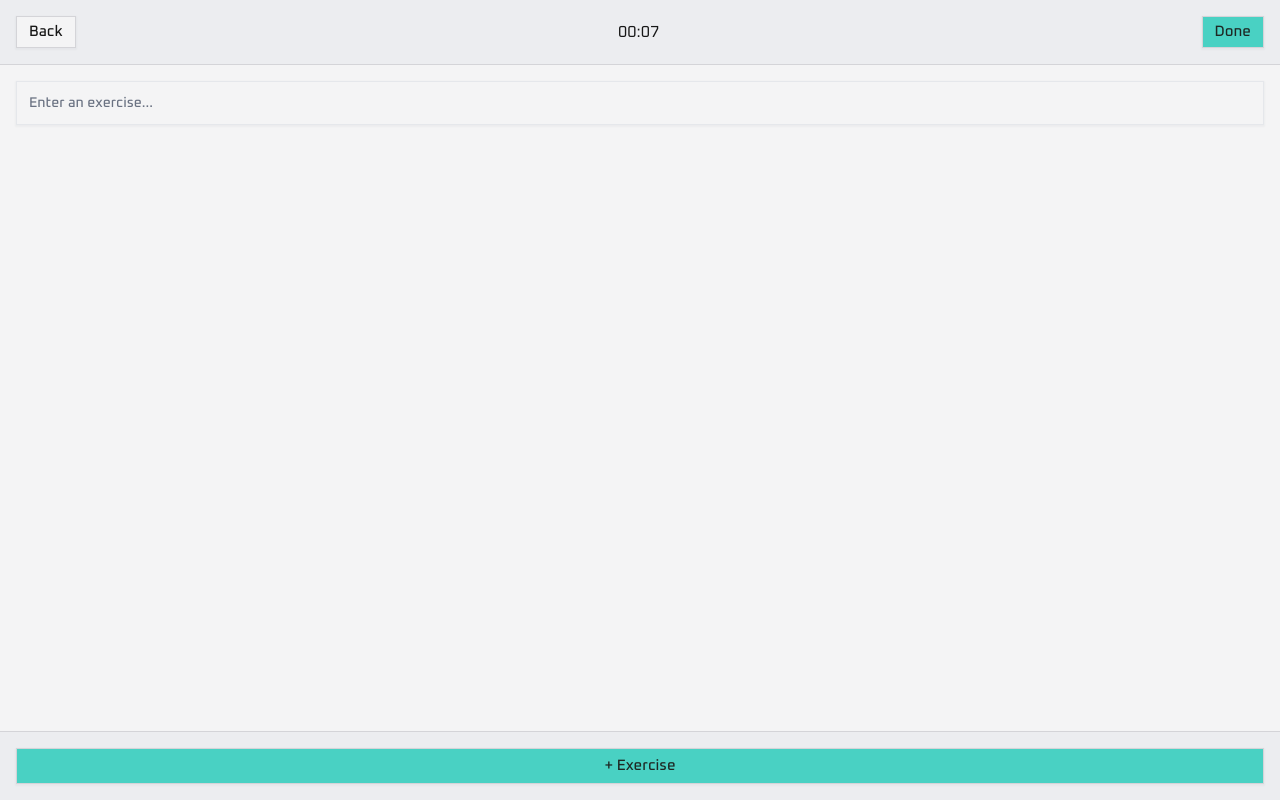
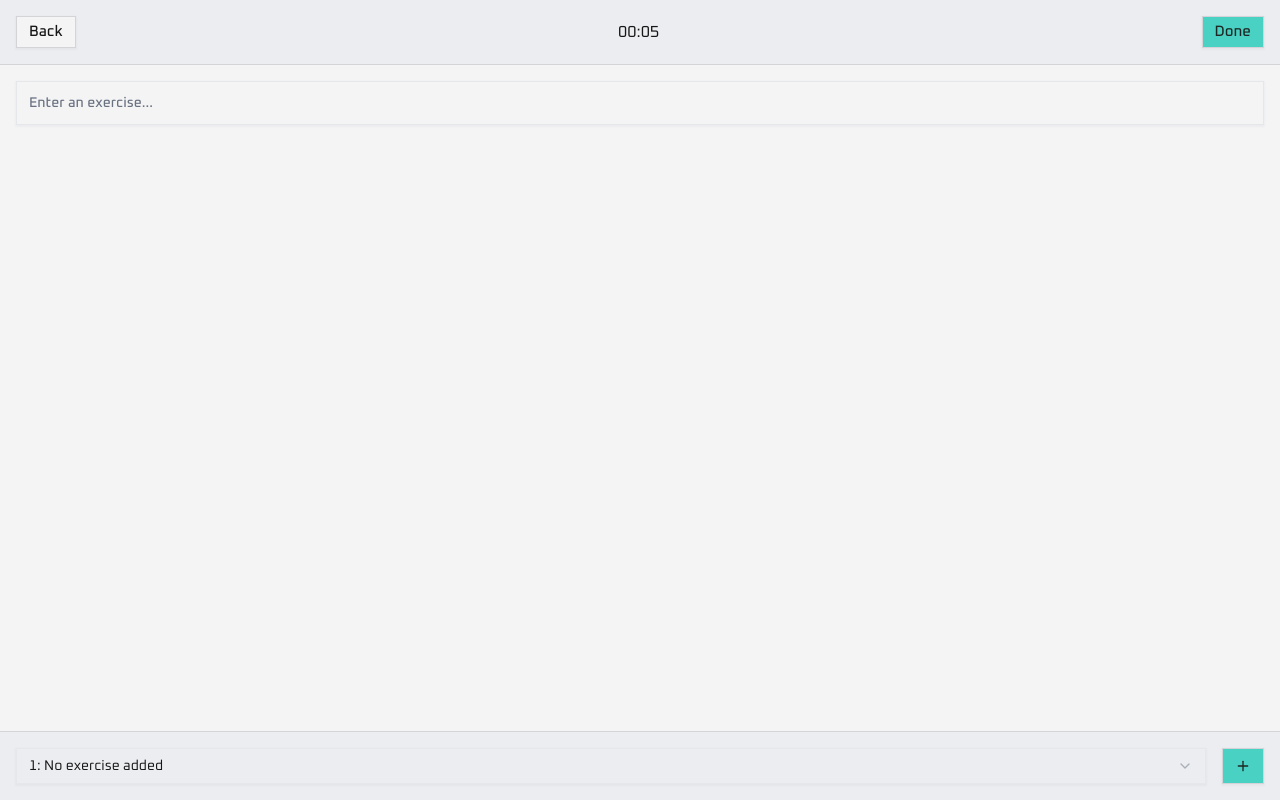
Before and after one commit to laoz40/Horus, a Next.js app: page /workouts/new in a window 1280 px wide. Built offline with nearby package versions, Linux system fonts and the light colour scheme.

Commit message:
feat(workout-form): add exercise selector and visibility tracking

```diff
--- a/components/WorkoutForm.tsx
+++ b/components/WorkoutForm.tsx
@@ -21,6 +21,16 @@ import {
 import ExerciseForm from "./ExerciseForm";
 import { Button } from "./ui/button";
 import { WorkoutNameDialog } from "./WorkoutNameDialog";
+import { PlusIcon } from "lucide-react";
+import {
+	Select,
+	SelectContent,
+	SelectGroup,
+	SelectItem,
+	SelectLabel,
+	SelectTrigger,
+	SelectValue,
+} from "./ui/select";
 
 interface WorkoutFormProps {
 	initialData?: WorkoutFormData;
@@ -61,7 +71,7 @@ export default function WorkoutForm({
 
 	const {
 		control,
-		// watch,
+		watch,
 		handleSubmit,
 		formState: {
 			// errors,
@@ -163,17 +173,55 @@ export default function WorkoutForm({
 	// -----
 
 	// attach each exercise form div to the exercise id
-	const exerciseFormDivRefs = useRef<Record<string, HTMLDivElement | null>>({});
+	const exerciseFormRefs = useRef<Record<string, HTMLDivElement | null>>({});
+	const selectedFormRef = useRef<HTMLDivElement | null>(null);
 
 	useEffect(() => {
 		if (scrollTargetId == null) return;
 
-		const scrollTarget = exerciseFormDivRefs.current[scrollTargetId];
+		const scrollTarget = exerciseFormRefs.current[scrollTargetId];
 		scrollTarget?.scrollIntoView({
 			behavior: "smooth",
 			block: "end",
 		});
 	}, [scrollTargetId]);
+
+	const watchedExercises = watch("exercises");
+	const [selectedExerciseId, setSelectedExerciseId] = useState<
+		string | undefined
+	>(() => exercises[0]?.id ?? "");
+
+	const setExerciseLabel = (exerciseIndex: number) => {
+		const selectLabel = watchedExercises?.[exerciseIndex]?.global?.name?.trim();
+		return selectLabel ? selectLabel : "No exercise added";
+	};
+
+	useEffect(() => {
+		const scrollContainer = selectedFormRef.current;
+		if (!scrollContainer) return;
+
+		const observer = new IntersectionObserver(
+			(forms) => {
+				const visible = forms.filter((form) => form.isIntersecting);
+				if (visible.length === 0) return;
+				// Sort visible forms by how much is on screen (most visible first), then pick the first one
+				const mostVisible = visible.sort(
+					(a, b) => (b.intersectionRatio ?? 0) - (a.intersectionRatio ?? 0),
+				)[0];
+				const id = (mostVisible.target as HTMLElement).dataset.exerciseId;
+				if (id) setSelectedExerciseId(id);
+			},
+			{
+				root: scrollContainer,
+				rootMargin: "-45% 0px -45% 0px",
+				threshold: [0, 0.5, 1],
+			},
+		);
+		Object.values(exerciseFormRefs.current).forEach((form) => {
+			if (form) observer.observe(form);
+		});
+		return () => observer.disconnect();
+	}, [exercises.length]);
 
 	// -----
 
@@ -229,13 +277,17 @@ export default function WorkoutForm({
 					id="workout-form"
 					onSubmit={handleSubmit(submitWorkout)}>
 					{/* Exercise Form */}
-					<section className="flex flex-col flex-1 overflow-y-auto snap-y snap-mandatory">
+					<section
+						ref={selectedFormRef}
+						className="flex flex-col flex-1 overflow-y-auto snap-y snap-mandatory">
 						{exercises.map((exercise, exerciseIndex) => (
 							<ExerciseForm
 								key={exercise.id}
 								exerciseIndex={exerciseIndex}
 								ref={(ExerciseForm) => {
-									exerciseFormDivRefs.current[exercise.id] = ExerciseForm;
+									exerciseFormRefs.current[exercise.id] = ExerciseForm;
+									if (ExerciseForm)
+										ExerciseForm.dataset.exerciseId = exercise.id;
 								}}
 								className="snap-start min-h-full h-full"
 								handleDeleteExercise={() => handleDeleteExercise(exerciseIndex)}
@@ -244,12 +296,36 @@ export default function WorkoutForm({
 					</section>
 
 					{/* Add Exercise */}
-					<div className="flex w-full border-t p-4 bg-input/50 dark:backdrop-blur-xs">
+					<div className="flex flex-row w-full gap-4 border-t p-4 bg-input/50 dark:backdrop-blur-xs">
+						<div className="flex grow items-center justify-start">
+							<Select
+								value={selectedExerciseId}
+								onValueChange={(value) => {
+									setSelectedExerciseId(value);
+									setScrollTargetId(value);
+								}}>
+								<SelectTrigger className="w-full">
+									<SelectValue placeholder="No Exercise Added" />
+								</SelectTrigger>
+								<SelectContent position="popper">
+									<SelectGroup>
+										<SelectLabel>Exercises</SelectLabel>
+										{exercises.map((exercise, exerciseIndex) => (
+											<SelectItem
+												key={exercise.id}
+												value={exercise.id}>
+												{exerciseIndex + 1}: {setExerciseLabel(exerciseIndex)}
+											</SelectItem>
+										))}
+									</SelectGroup>
+								</SelectContent>
+							</Select>
+						</div>
 						<Button
-							className="flex-1"
+							variant="default"
 							type="button"
 							onClick={handleAddExercise}>
-							+ Exercise
+							<PlusIcon />
 						</Button>
 					</div>
 				</form>
--- /dev/null
+++ b/components/ui/select.tsx
@@ -0,0 +1,190 @@
+"use client"
+
+import * as React from "react"
+import { CheckIcon, ChevronDownIcon, ChevronUpIcon } from "lucide-react"
+import { Select as SelectPrimitive } from "radix-ui"
+
+import { cn } from "@/lib/utils"
+
+function Select({
+  ...props
+}: React.ComponentProps<typeof SelectPrimitive.Root>) {
+  return <SelectPrimitive.Root data-slot="select" {...props} />
+}
+
+function SelectGroup({
+  ...props
+}: React.ComponentProps<typeof SelectPrimitive.Group>) {
+  return <SelectPrimitive.Group data-slot="select-group" {...props} />
+}
+
+function SelectValue({
+  ...props
+}: React.ComponentProps<typeof SelectPrimitive.Value>) {
+  return <SelectPrimitive.Value data-slot="select-value" {...props} />
+}
+
+function SelectTrigger({
+  className,
+  size = "default",
+  children,
+  ...props
+}: React.ComponentProps<typeof SelectPrimitive.Trigger> & {
+  size?: "sm" | "default"
+}) {
+  return (
+    <SelectPrimitive.Trigger
+      data-slot="select-trigger"
+      data-size={size}
+      className={cn(
+        "border-input data-[placeholder]:text-muted-foreground [&_svg:not([class*='text-'])]:text-muted-foreground focus-visible:border-ring focus-visible:ring-ring/50 aria-invalid:ring-destructive/20 dark:aria-invalid:ring-destructive/40 aria-invalid:border-destructive dark:bg-input/30 dark:hover:bg-input/50 flex w-fit items-center justify-between gap-2 rounded-md border bg-transparent px-3 py-2 text-sm whitespace-nowrap shadow-xs transition-[color,box-shadow] outline-none focus-visible:ring-[3px] disabled:cursor-not-allowed disabled:opacity-50 data-[size=default]:h-9 data-[size=sm]:h-8 *:data-[slot=select-value]:line-clamp-1 *:data-[slot=select-value]:flex *:data-[slot=select-value]:items-center *:data-[slot=select-value]:gap-2 [&_svg]:pointer-events-none [&_svg]:shrink-0 [&_svg:not([class*='size-'])]:size-4",
+        className
+      )}
+      {...props}
+    >
+      {children}
+      <SelectPrimitive.Icon asChild>
+        <ChevronDownIcon className="size-4 opacity-50" />
+      </SelectPrimitive.Icon>
+    </SelectPrimitive.Trigger>
+  )
+}
+
+function SelectContent({
+  className,
+  children,
+  position = "item-aligned",
+  align = "center",
+  ...props
+}: React.ComponentProps<typeof SelectPrimitive.Content>) {
+  return (
+    <SelectPrimitive.Portal>
+      <SelectPrimitive.Content
+        data-slot="select-content"
+        className={cn(
+          "bg-popover text-popover-foreground data-[state=open]:animate-in data-[state=closed]:animate-out data-[state=closed]:fade-out-0 data-[state=open]:fade-in-0 data-[state=closed]:zoom-out-95 data-[state=open]:zoom-in-95 data-[side=bottom]:slide-in-from-top-2 data-[side=left]:slide-in-from-right-2 data-[side=right]:slide-in-from-left-2 data-[side=top]:slide-in-from-bottom-2 relative z-50 max-h-(--radix-select-content-available-height) min-w-[8rem] origin-(--radix-select-content-transform-origin) overflow-x-hidden overflow-y-auto rounded-md border shadow-md",
+          position === "popper" &&
+            "data-[side=bottom]:translate-y-1 data-[side=left]:-translate-x-1 data-[side=right]:translate-x-1 data-[side=top]:-translate-y-1",
+          className
+        )}
+        position={position}
+        align={align}
+        {...props}
+      >
+        <SelectScrollUpButton />
+        <SelectPrimitive.Viewport
+          className={cn(
+            "p-1",
+            position === "popper" &&
+              "h-[var(--radix-select-trigger-height)] w-full min-w-[var(--radix-select-trigger-width)] scroll-my-1"
+          )}
+        >
+          {children}
+        </SelectPrimitive.Viewport>
+        <SelectScrollDownButton />
+      </SelectPrimitive.Content>
+    </SelectPrimitive.Portal>
+  )
+}
+
+function SelectLabel({
+  className,
+  ...props
+}: React.ComponentProps<typeof SelectPrimitive.Label>) {
+  return (
+    <SelectPrimitive.Label
+      data-slot="select-label"
+      className={cn("text-muted-foreground px-2 py-1.5 text-xs", className)}
+      {...props}
+    />
+  )
+}
+
+function SelectItem({
+  className,
+  children,
+  ...props
+}: React.ComponentProps<typeof SelectPrimitive.Item>) {
+  return (
+    <SelectPrimitive.Item
+      data-slot="select-item"
+      className={cn(
+        "focus:bg-accent focus:text-accent-foreground [&_svg:not([class*='text-'])]:text-muted-foreground relative flex w-full cursor-default items-center gap-2 rounded-sm py-1.5 pr-8 pl-2 text-sm outline-hidden select-none data-[disabled]:pointer-events-none data-[disabled]:opacity-50 [&_svg]:pointer-events-none [&_svg]:shrink-0 [&_svg:not([class*='size-'])]:size-4 *:[span]:last:flex *:[span]:last:items-center *:[span]:last:gap-2",
+        className
+      )}
+      {...props}
+    >
+      <span
+        data-slot="select-item-indicator"
+        className="absolute right-2 flex size-3.5 items-center justify-center"
+      >
+        <SelectPrimitive.ItemIndicator>
+          <CheckIcon className="size-4" />
+        </SelectPrimitive.ItemIndicator>
+      </span>
+      <SelectPrimitive.ItemText>{children}</SelectPrimitive.ItemText>
+    </SelectPrimitive.Item>
+  )
+}
+
+function SelectSeparator({
+  className,
+  ...props
+}: React.ComponentProps<typeof SelectPrimitive.Separator>) {
+  return (
+    <SelectPrimitive.Separator
+      data-slot="select-separator"
+      className={cn("bg-border pointer-events-none -mx-1 my-1 h-px", className)}
+      {...props}
+    />
+  )
+}
+
+function SelectScrollUpButton({
+  className,
+  ...props
+}: React.ComponentProps<typeof SelectPrimitive.ScrollUpButton>) {
+  return (
+    <SelectPrimitive.ScrollUpButton
+      data-slot="select-scroll-up-button"
+      className={cn(
+        "flex cursor-default items-center justify-center py-1",
+        className
+      )}
+      {...props}
+    >
+      <ChevronUpIcon className="size-4" />
+    </SelectPrimitive.ScrollUpButton>
+  )
+}
+
+function SelectScrollDownButton({
+  className,
+  ...props
+}: React.ComponentProps<typeof SelectPrimitive.ScrollDownButton>) {
+  return (
+    <SelectPrimitive.ScrollDownButton
+      data-slot="select-scroll-down-button"
+      className={cn(
+        "flex cursor-default items-center justify-center py-1",
+        className
+      )}
+      {...props}
+    >
+      <ChevronDownIcon className="size-4" />
+    </SelectPrimitive.ScrollDownButton>
+  )
+}
+
+export {
+  Select,
+  SelectContent,
+  SelectGroup,
+  SelectItem,
+  SelectLabel,
+  SelectScrollDownButton,
+  SelectScrollUpButton,
+  SelectSeparator,
+  SelectTrigger,
+  SelectValue,
+}
```
